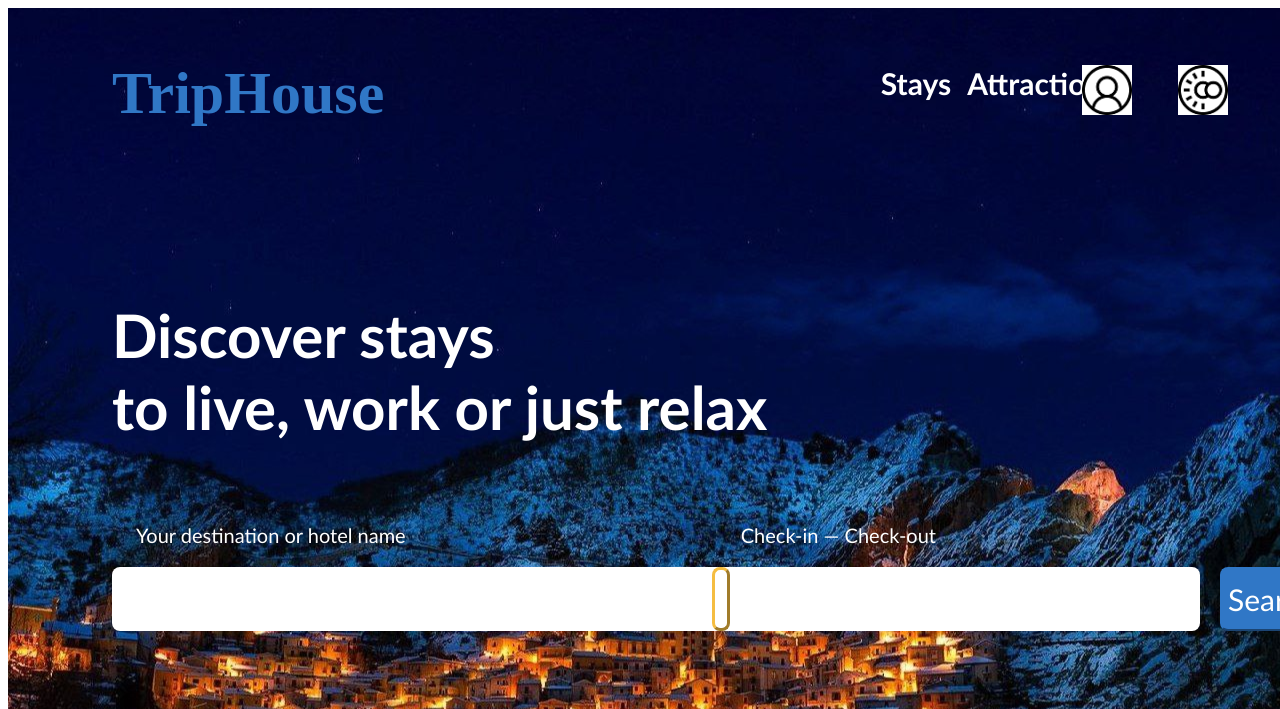
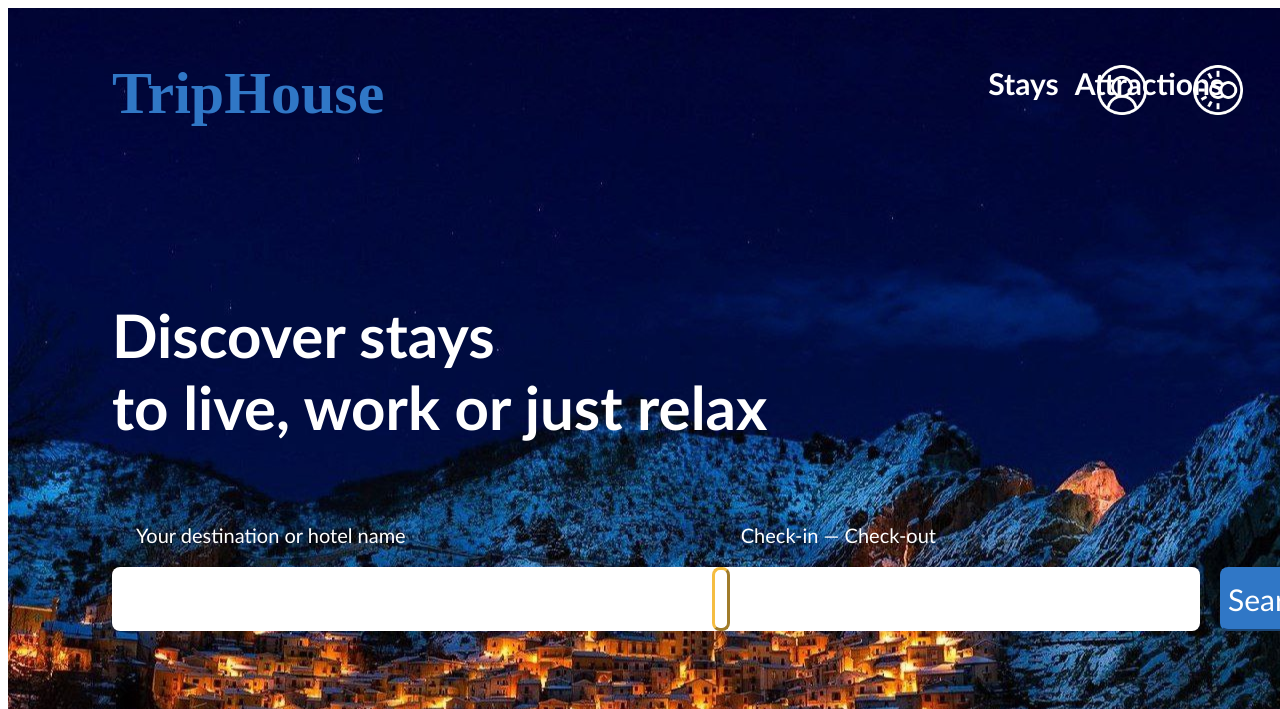
Before and after one commit to sofishkoss/js-dom, a plain HTML site: page index.html in a window 1280 px wide. Shown: the top 709 px of the page. Drawn offline with Linux system fonts and the light colour scheme.

Commit message:
14/10/24

```diff
--- a/css/index.css
+++ b/css/index.css
@@ -55,7 +55,7 @@
     column-gap: 16px;
     flex-direction: row;
     color: white;
-    margin-left: 300px;
+    margin-left: 500px;
     font-size: 30px;
     margin-top: 57px;
 
--- a/index.html
+++ b/index.html
@@ -15,8 +15,8 @@
                     <div>Attractions</div>
                 </div>
                 <div class="pols">
-                    <img class="pols" src="images/pols2.jpg" />
-                    <img class="pols" src="images/pols.jpg" />
+                    <img class="pols" src="images/polss.jpg" />
+                    <img class="pols" src="images/polss2.jpg" />
                 </div>
             </div>
             <div class="just-middle">Discover stays</div>
```
Also changed, not shown: images/polss.jpg (added), images/polss2.jpg (added).
